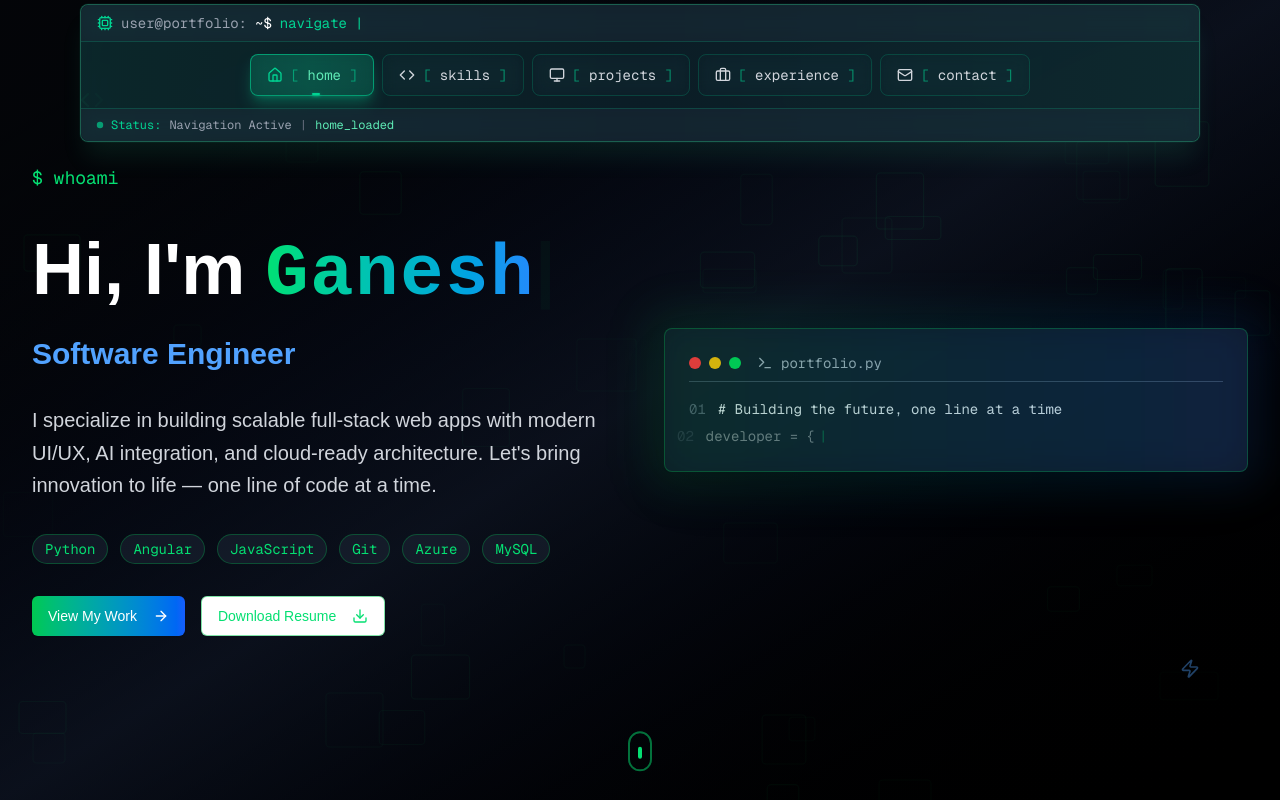
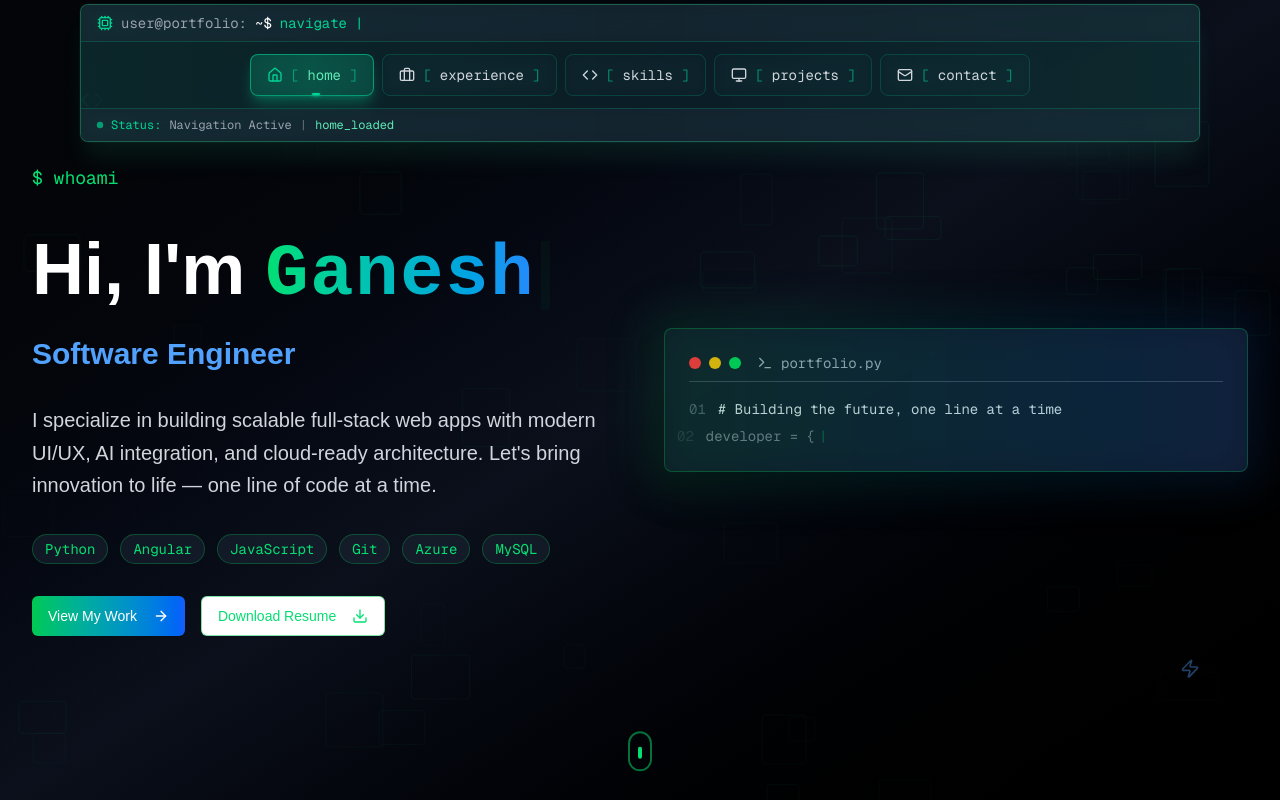
Before and after one commit to GaneshaNHotti/Personal-Portfolio, a Next.js app: page / in a window 1280 px wide. Built offline with nearby package versions, Linux system fonts and the light colour scheme.

Commit message:
rearranged the navbar items

```diff
--- a/src/components/navbar-page.js
+++ b/src/components/navbar-page.js
@@ -20,9 +20,9 @@ import PropTypes from 'prop-types';
 
 const defaultNavItems = [
   { name: 'Home', href: '#home', icon: Home },
+  { name: 'Experience', href: '#experience', icon: Briefcase },
   { name: 'Skills', href: '#skills', icon: Code },
   { name: 'Projects', href: '#projects', icon: Monitor },
-  { name: 'Experience', href: '#experience', icon: Briefcase },
   { name: 'Contact', href: '#contact', icon: Mail },
 ];
 
```
